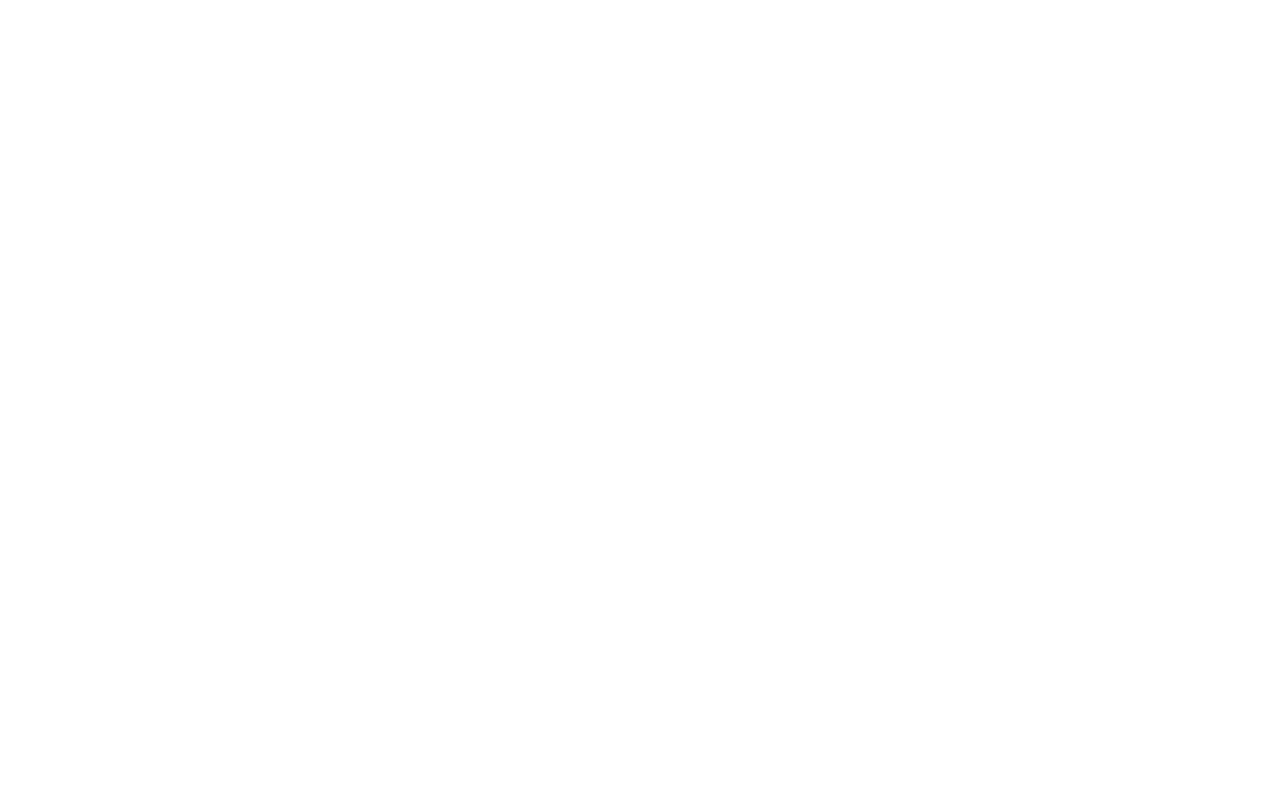
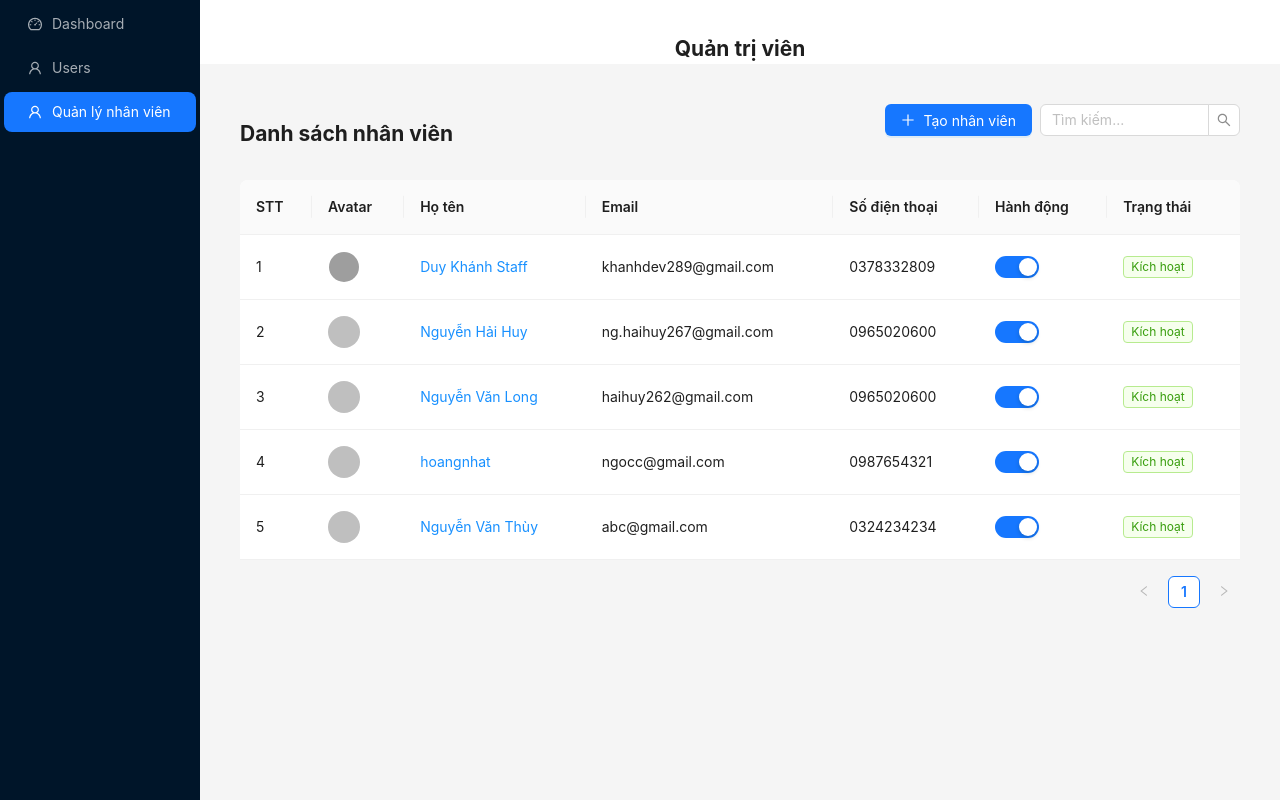
Before and after one commit to 24082004/Web, a React (Create React App) app: page /employees in a window 1280 px wide. Before the commit this address had no page. Built offline with nearby package versions, Linux system fonts and the light colour scheme; grey boxes are pictures that could not be loaded.

Commit message:
giao dien web nhan vien

```diff
--- a/src/App.js
+++ b/src/App.js
@@ -3,13 +3,18 @@
 import './App.css';
 import Dashboard from './Pages/Dashboard';
 import Users from './Pages/Users';
+import EmployeeList from './Pages/EmployeeList';
+import EmployeeDetail from './Pages/EmployeeDetail';
+import MainLayout from './Components/MainLayout';
 
 function App() {
   return (
-      <Routes>
-        <Route path = "/" element={<Dashboard/>}/>
-        <Route path = "/users" element={<Users/>}/>
-      </Routes>
+    <Routes>
+      <Route path="/" element={<Dashboard />} />
+      <Route path="/users" element={<Users />} />
+      <Route path="/employees" element={<MainLayout><EmployeeList /></MainLayout>} />
+      <Route path="/employees/:id" element={<MainLayout><EmployeeDetail /></MainLayout>} />
+    </Routes>
   );
 }
 
--- a/src/Components/MainLayout.js
+++ b/src/Components/MainLayout.js
@@ -1,9 +1,7 @@
 import React from 'react';
 import { Layout, Menu } from 'antd';
 import { DashboardOutlined, UserOutlined } from '@ant-design/icons';
-import { Link } from 'react-router-dom';
-import { useLocation } from 'react-router-dom';
-
+import { Link, useLocation } from 'react-router-dom';
 
 const { Header, Content, Sider } = Layout;
 
@@ -13,18 +11,26 @@
   const getSelectedKey = (pathname) => {
     if (pathname === '/') return '1';
     if (pathname.startsWith('/users')) return '2';
+    if (pathname.startsWith('/employees')) return '3'; // ✅ thêm tab nhân viên
     return '';
   };
+
   return (
     <Layout style={{ minHeight: '100vh' }}>
       <Sider>
-        <Menu theme="dark" mode="inline" selectedKeys={[getSelectedKey(location.pathname)]}>
-
+        <Menu
+          theme="dark"
+          mode="inline"
+          selectedKeys={[getSelectedKey(location.pathname)]}
+        >
           <Menu.Item key="1" icon={<DashboardOutlined />}>
             <Link to="/">Dashboard</Link>
           </Menu.Item>
           <Menu.Item key="2" icon={<UserOutlined />}>
             <Link to="/users">Users</Link>
+          </Menu.Item>
+          <Menu.Item key="3" icon={<UserOutlined />}>
+            <Link to="/employees">Quản lý nhân viên</Link>
           </Menu.Item>
         </Menu>
       </Sider>
@@ -32,9 +38,7 @@
         <Header style={{ background: '#fff', textAlign: 'center' }}>
           <h2>Quản trị viên</h2>
         </Header>
-        <Content style={{ margin: '16px' }}>
-          {children}
-        </Content>
+        <Content style={{ margin: '16px' }}>{children}</Content>
       </Layout>
     </Layout>
   );
--- /dev/null
+++ b/src/Pages/EmployeeDetail.js
@@ -0,0 +1,53 @@
+import React from 'react';
+import { useParams, useNavigate } from 'react-router-dom';
+
+const mockEmployees = [
+  {
+    id: '1',
+    name: 'Duy Khánh Staff',
+    email: 'khanhdev289@gmail.com',
+    phone: '0378332809',
+    birth: '1999-09-28',
+    gender: 'Nam',
+    role: 'staff',
+    status: 'active',
+    avatar: 'https://randomuser.me/api/portraits/men/32.jpg',
+  },
+  // ... thêm các nhân viên khác nếu cần
+];
+
+const EmployeeDetail = () => {
+  const { id } = useParams();
+  const navigate = useNavigate();
+
+  const employee = mockEmployees.find(emp => emp.id === id);
+
+  if (!employee) {
+    return <div style={{ padding: 24 }}>Không tìm thấy nhân viên!</div>;
+  }
+
+  return (
+    <div style={{ padding: '24px', textAlign: 'center' }}>
+      <h2>Chi tiết nhân viên</h2>
+      <div style={{ display: 'flex', justifyContent: 'center' }}>
+        <img src={employee.avatar} alt="avatar" style={{ width: 250, marginRight: 32 }} />
+        <div style={{ textAlign: 'left' }}>
+          <p><strong>Họ Tên:</strong> {employee.name}</p>
+          <p><strong>Email:</strong> {employee.email}</p>
+          <p><strong>Số điện thoại:</strong> {employee.phone}</p>
+          <p><strong>Ngày sinh:</strong> {employee.birth}</p>
+          <p><strong>Giới tính:</strong> {employee.gender}</p>
+          <p><strong>Quyền:</strong> {employee.role}</p>
+          <p><strong>Trạng thái:</strong> {employee.status}</p>
+          <div style={{ marginTop: 20 }}>
+            <button style={{ marginRight: 10 }}>Sửa thông tin</button>
+            <button style={{ marginRight: 10 }}>Đổi mật khẩu</button>
+            <button onClick={() => navigate('/employees')}>Quay lại</button>
+          </div>
+        </div>
+      </div>
+    </div>
+  );
+};
+
+export default EmployeeDetail;
--- /dev/null
+++ b/src/Pages/EmployeeList.js
@@ -0,0 +1,137 @@
+import React, { useState, useEffect } from 'react';
+import { Table, Button, Switch, Input, Avatar, Tag } from 'antd';
+import { PlusOutlined } from '@ant-design/icons';
+import { Link } from 'react-router-dom'; // thêm dòng này
+
+const { Search } = Input;
+
+const EmployeeList = () => {
+  const [employees, setEmployees] = useState([]);
+  const [filteredEmployees, setFilteredEmployees] = useState([]);
+
+  useEffect(() => {
+    const mockData = [
+      {
+        key: '1',
+        avatar: 'https://randomuser.me/api/portraits/men/32.jpg',
+        name: 'Duy Khánh Staff',
+        email: 'khanhdev289@gmail.com',
+        phone: '0378332809',
+        status: true,
+      },
+      {
+        key: '2',
+        avatar: '',
+        name: 'Nguyễn Hải Huy',
+        email: 'ng.haihuy267@gmail.com',
+        phone: '0965020600',
+        status: true,
+      },
+      {
+        key: '3',
+        avatar: '',
+        name: 'Nguyễn Văn Long',
+        email: 'haihuy262@gmail.com',
+        phone: '0965020600',
+        status: true,
+      },
+      {
+        key: '4',
+        avatar: '',
+        name: 'hoangnhat',
+        email: 'ngocc@gmail.com',
+        phone: '0987654321',
+        status: true,
+      },
+      {
+        key: '5',
+        avatar: '',
+        name: 'Nguyễn Văn Thùy',
+        email: 'abc@gmail.com',
+        phone: '0324234234',
+        status: true,
+      },
+    ];
+    setEmployees(mockData);
+    setFilteredEmployees(mockData);
+  }, []);
+
+  const handleSearch = (value) => {
+    const filtered = employees.filter(emp =>
+      emp.name.toLowerCase().includes(value.toLowerCase())
+    );
+    setFilteredEmployees(filtered);
+  };
+
+  const toggleStatus = (key) => {
+    const updated = employees.map(emp =>
+      emp.key === key ? { ...emp, status: !emp.status } : emp
+    );
+    setEmployees(updated);
+    setFilteredEmployees(updated);
+  };
+
+  const columns = [
+    {
+      title: 'STT',
+      dataIndex: 'key',
+      key: 'key',
+      render: (text, record, index) => index + 1,
+    },
+    {
+      title: 'Avatar',
+      dataIndex: 'avatar',
+      render: (avatar) => <Avatar src={avatar || undefined} />,
+    },
+    {
+      title: 'Họ tên',
+      dataIndex: 'name',
+      render: (text, record) => (
+        <Link to={`/employees/${record.key}`} style={{ color: '#1890ff' }}>
+          {text}
+        </Link>
+      ),
+    },
+    {
+      title: 'Email',
+      dataIndex: 'email',
+    },
+    {
+      title: 'Số điện thoại',
+      dataIndex: 'phone',
+    },
+    {
+      title: 'Hành động',
+      dataIndex: 'status',
+      render: (status, record) => (
+        <Switch checked={status} onChange={() => toggleStatus(record.key)} />
+      ),
+    },
+    {
+      title: 'Trạng thái',
+      dataIndex: 'status',
+      render: (status) => (
+        <Tag color={status ? 'green' : 'red'}>
+          {status ? 'Kích hoạt' : 'Tạm khóa'}
+        </Tag>
+      ),
+    },
+  ];
+
+  return (
+    <div style={{ padding: '24px' }}>
+      <div style={{ display: 'flex', justifyContent: 'space-between', marginBottom: 16 }}>
+        <h2>Danh sách nhân viên</h2>
+        <div>
+          <Button type="primary" icon={<PlusOutlined />} style={{ marginRight: 8 }}>
+            Tạo nhân viên
+          </Button>
+          <Search placeholder="Tìm kiếm..." onSearch={handleSearch} style={{ width: 200 }} />
+        </div>
+      </div>
+      <Table columns={columns} dataSource={filteredEmployees} pagination={{ pageSize: 5 }} />
+    </div>
+  );
+};
+
+export default EmployeeList;
```
Lines whose indentation alone changed are shown as unchanged.
